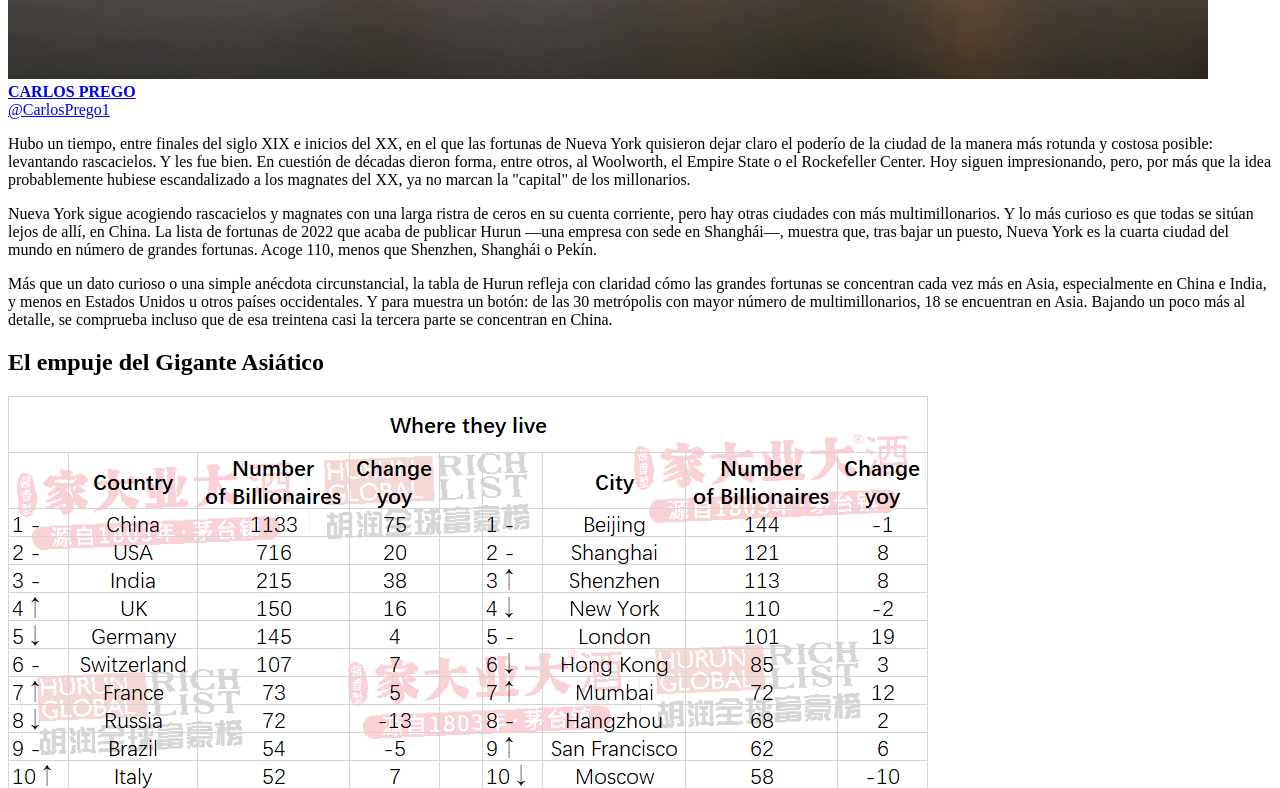
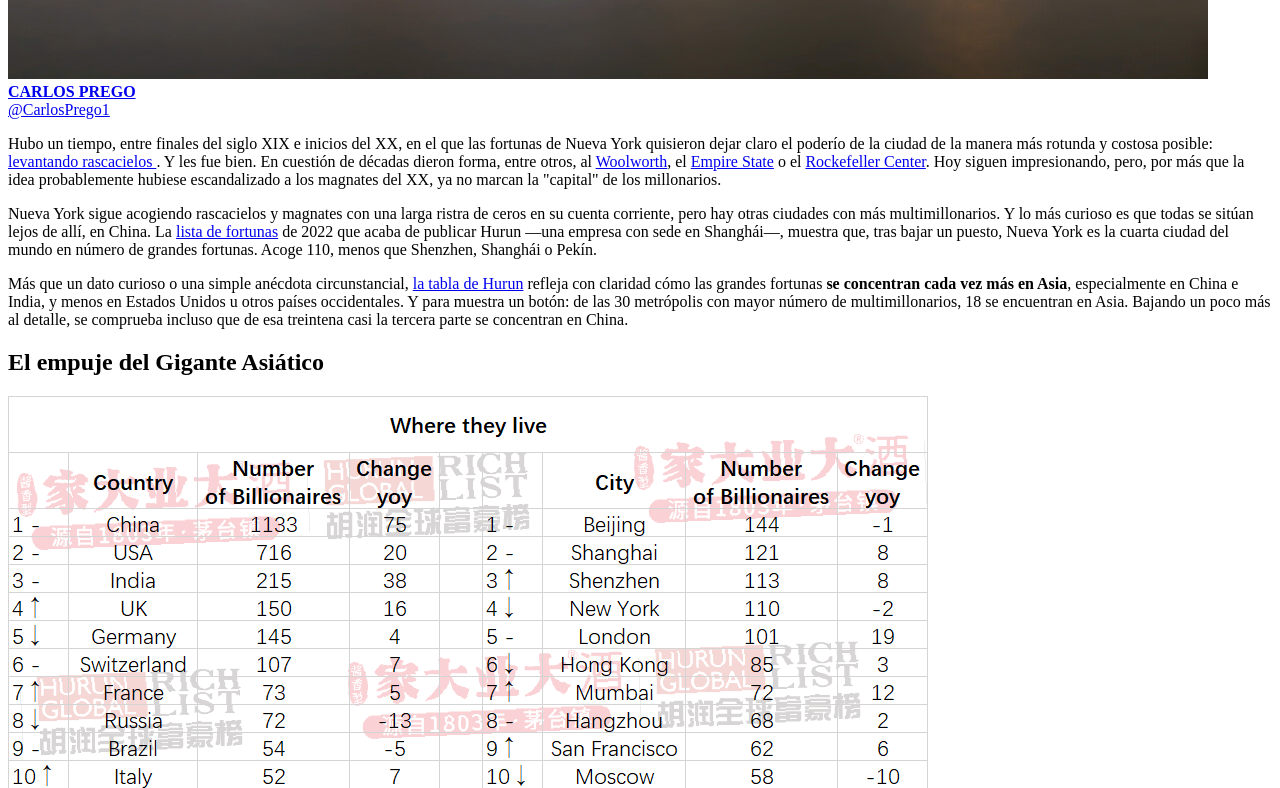
Before and after one commit to FranBondino/LPPASemana2, a plain HTML site: page index.html in a window 1280 px wide. Shown: the part 840-1628 px from the top of the page. Drawn offline with Linux system fonts and the light colour scheme.

Commit message:
edicion_hipervinculos: agregado de hipervinculos al archivo html

```diff
--- a/index.html
+++ b/index.html
@@ -21,29 +21,35 @@
     </div>
     <p>
         Hubo un tiempo, entre finales del siglo XIX e inicios del XX, en el que las fortunas de Nueva York quisieron dejar claro
-        el poderío de la ciudad de la manera más rotunda y costosa posible: levantando rascacielos. Y les fue bien. En cuestión
-        de décadas dieron forma, entre otros, al Woolworth, el Empire State o el Rockefeller Center. Hoy siguen impresionando,
+        el poderío de la ciudad de la manera más rotunda y costosa posible:
+        <a href="https://www.newyorkando.com/rascacielos/#:~:text=Los%20primeros%20rascacielos%20de%20Nueva,con%2087%20metros%20de%20altura."
+        target="_blank"> levantando rascacielos </a>. Y les fue bien. En cuestión
+        de décadas dieron forma, entre otros, al <a href="https://www.newyorkando.com/rascacielos/woolworth-building/" target="_blank">Woolworth</a>,
+        el <a href="https://www.esbnyc.com/" target="_blank">Empire State</a> o el
+        <a href="https://www.rockefellercenter.com/" target="_blank">Rockefeller Center</a>. Hoy siguen impresionando,
         pero, por más que la idea probablemente hubiese escandalizado a los magnates del XX, ya no marcan la "capital" de los millonarios.
     </p>
     <p>
         Nueva York sigue acogiendo rascacielos y magnates con una larga ristra de ceros en su cuenta corriente, pero hay otras ciudades
-        con más multimillonarios. Y lo más curioso es que todas se sitúan lejos de allí, en China. La lista de fortunas de 2022 que acaba
+        con más multimillonarios. Y lo más curioso es que todas se sitúan lejos de allí, en China.
+        La <a href="https://www.hurun.net/en-US/Info/Detail?num=EAR425P9JVTE" target="_blank">lista de fortunas</a> de 2022 que acaba
         de publicar Hurun —una empresa con sede en Shanghái—, muestra que, tras bajar un puesto, Nueva York es la cuarta ciudad del mundo
         en número de grandes fortunas. Acoge 110, menos que Shenzhen, Shanghái o Pekín.
     </p>
     <p>
-        Más que un dato curioso o una simple anécdota circunstancial, la tabla de Hurun refleja con claridad cómo las grandes fortunas se
-        concentran cada vez más en Asia, especialmente en China e India, y menos en Estados Unidos u otros países occidentales. Y para
-        muestra un botón: de las 30 metrópolis con mayor número de multimillonarios, 18 se encuentran en Asia. Bajando un poco más al detalle,
+        Más que un dato curioso o una simple anécdota circunstancial,
+        <a href="https://www.hurun.net/en-US/Info/Detail?num=EAR425P9JVTE" target="_blank">la tabla de Hurun</a> refleja con claridad cómo las grandes
+        fortunas <strong>se concentran cada vez más en Asia</strong>, especialmente en China e India, y menos en Estados Unidos u otros países occidentales.
+        Y para muestra un botón: de las 30 metrópolis con mayor número de multimillonarios, 18 se encuentran en Asia. Bajando un poco más al detalle,
         se comprueba incluso que de esa treintena casi la tercera parte se concentran en China.
     </p>
     <h2> El empuje del Gigante Asiático </h2>
     <img src="images/img2.png" alt="Países y ciudades donde más viven los billonarios">
     <p>
-        La lista Hurun de hace apenas unos años, 2017, muestra una fotografía ligeramente distinta. El ranking de las 20 urbes con mayor número
-        de multimillonarios lo lideraba ya Pekín, pero Nueva York figuraba mucho más arriba, en segundo lugar. París bajó desde entonces del puesto
-        noveno al 12º y Moscú del quinta al décimo. En cualquier caso, el peso asiático en el listado ya era por entonces considerable: sumaban 12
-        localidades, la mitad de ellas repartidas por el Gigante Asiático.
+        <a href="https://www.hurun.net/en-US/Info/Detail?num=A3D0D895B143" target="_blank">La lista Hurun</a> de hace apenas unos años, 2017, muestra una
+        fotografía ligeramente distinta. El ranking de las 20 urbes con mayor número  de multimillonarios lo lideraba ya Pekín, pero Nueva York figuraba mucho
+        más arriba, en segundo lugar. París bajó desde entonces del puesto noveno al 12º y Moscú del quinta al décimo. En cualquier caso, el peso asiático en
+        el listado <strong>ya era por entonces considerable: </strong> sumaban 12 localidades, la mitad de ellas repartidas por el Gigante Asiático.
     </p>
     <p>
         Si a lo largo de la geografía china se reparten tantas ciudades con magnates es, simple y llanamente, porque en el país viven un buen puñado
```
